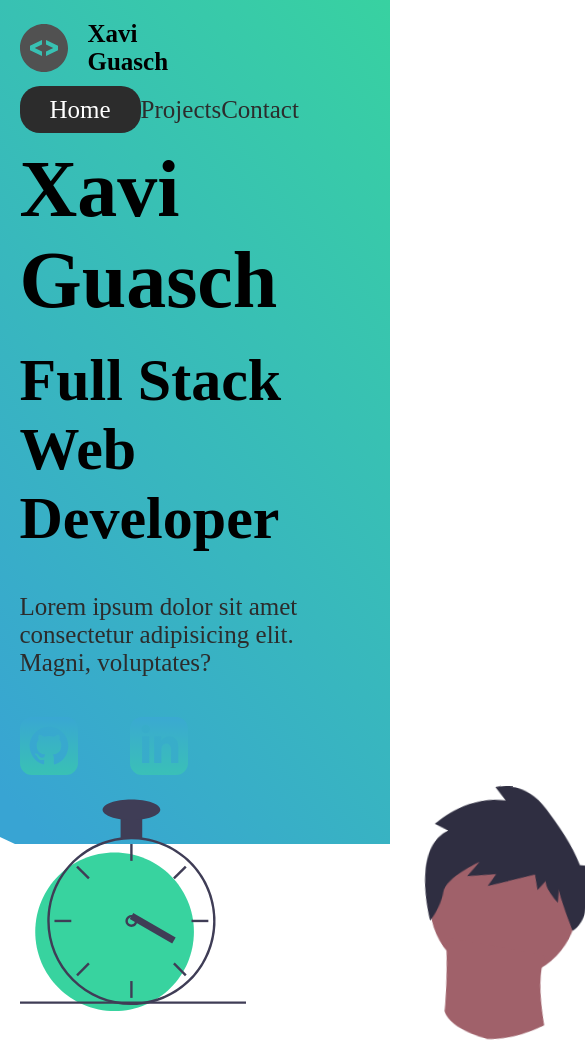
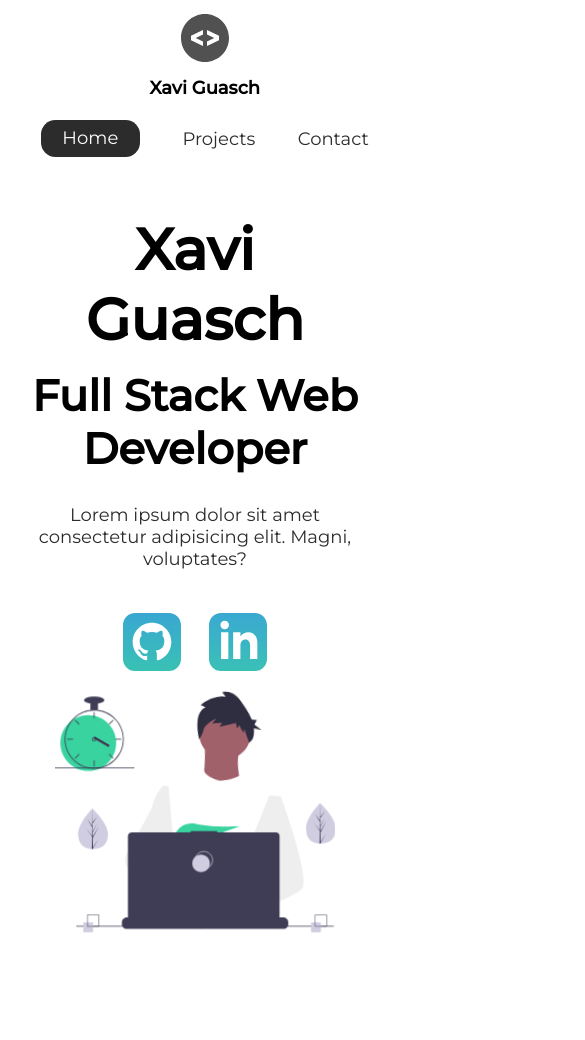
Before and after one commit to xaviguasch/portfolio-prac, a plain HTML site: page index.html in a window 390 px wide. Shown: the top 1040 px of the page, 585 px wide, since content can reach past the window. After the commit the page ends 935 px from the top, so only its background shows below. Drawn offline with Linux system fonts and the light colour scheme.

Commit message:
added responsiveness

```diff
--- a/index.html
+++ b/index.html
@@ -6,8 +6,13 @@
     <meta name="description" content="Xavi Guasch is a full stack web developer" />
     <meta name="robots" content="index,follow" />
 
+    <link
+      href="https://fonts.googleapis.com/css2?family=Montserrat:wght@400;500&display=swap"
+      rel="stylesheet"
+    />
+
+    <link rel="stylesheet" href="./styles/style.css" />
     <title>Xavi Guasch | Web Developer</title>
-    <link rel="stylesheet" href="./styles/style.css" />
   </head>
   <body>
     <header class="main-header">
--- a/styles/_global.scss
+++ b/styles/_global.scss
@@ -8,6 +8,9 @@
 
 html {
   font-size: 62.5%;
+}
+body {
+  font-family: 'Montserrat', sans-serif;
 }
 
 h1 {
--- a/styles/style.scss
+++ b/styles/style.scss
@@ -16,3 +16,54 @@ $gray-text: #2c2c2c;
 
 @import 'global';
 @import 'intro';
+
+@media screen and (max-width: 1332px) {
+  html {
+    font-size: 53%;
+  }
+  .splash {
+    display: none;
+  }
+  svg {
+    width: 80%;
+  }
+  nav {
+    width: 100%;
+  }
+}
+
+@media screen and (max-width: 754px) {
+  html {
+    font-size: 45%;
+  }
+  svg {
+    height: 60%;
+  }
+  .main-head {
+    width: 100%;
+  }
+  nav {
+    .logo {
+      @include flex(center, center, column);
+      flex: 1 1 20rem;
+      margin-top: 2rem;
+    }
+    ul {
+      flex: 1 1 60rem;
+      margin: 2rem 0;
+    }
+  }
+  .intro-text {
+    margin-top: 5rem;
+    text-align: center;
+  }
+  .intro-images {
+    text-align: center;
+  }
+  .intro-social {
+    @include flex(center, center, row);
+    a {
+      margin: 2rem;
+    }
+  }
+}
```
Also changed, not shown: styles/style.css, 1 other file.
